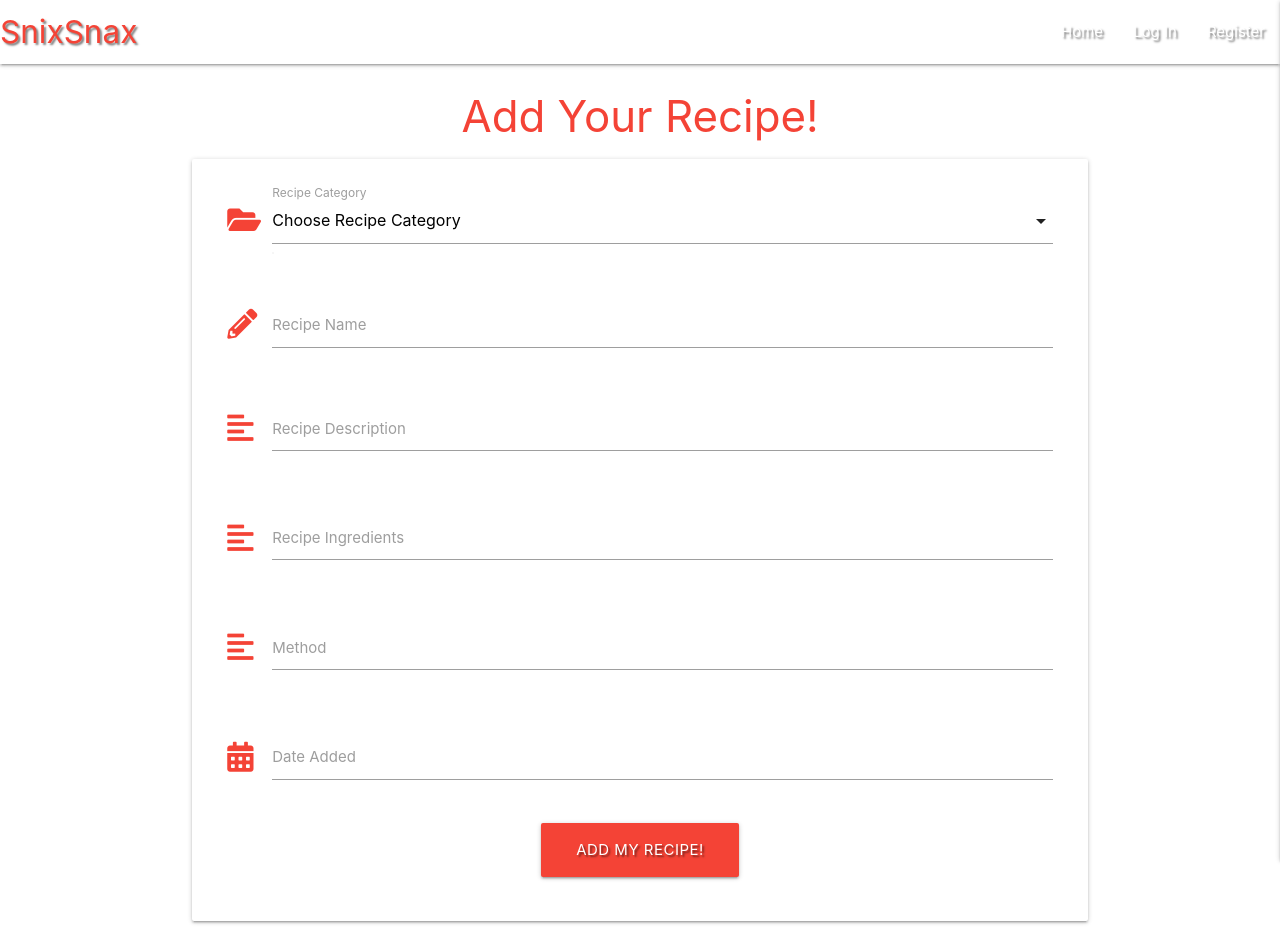
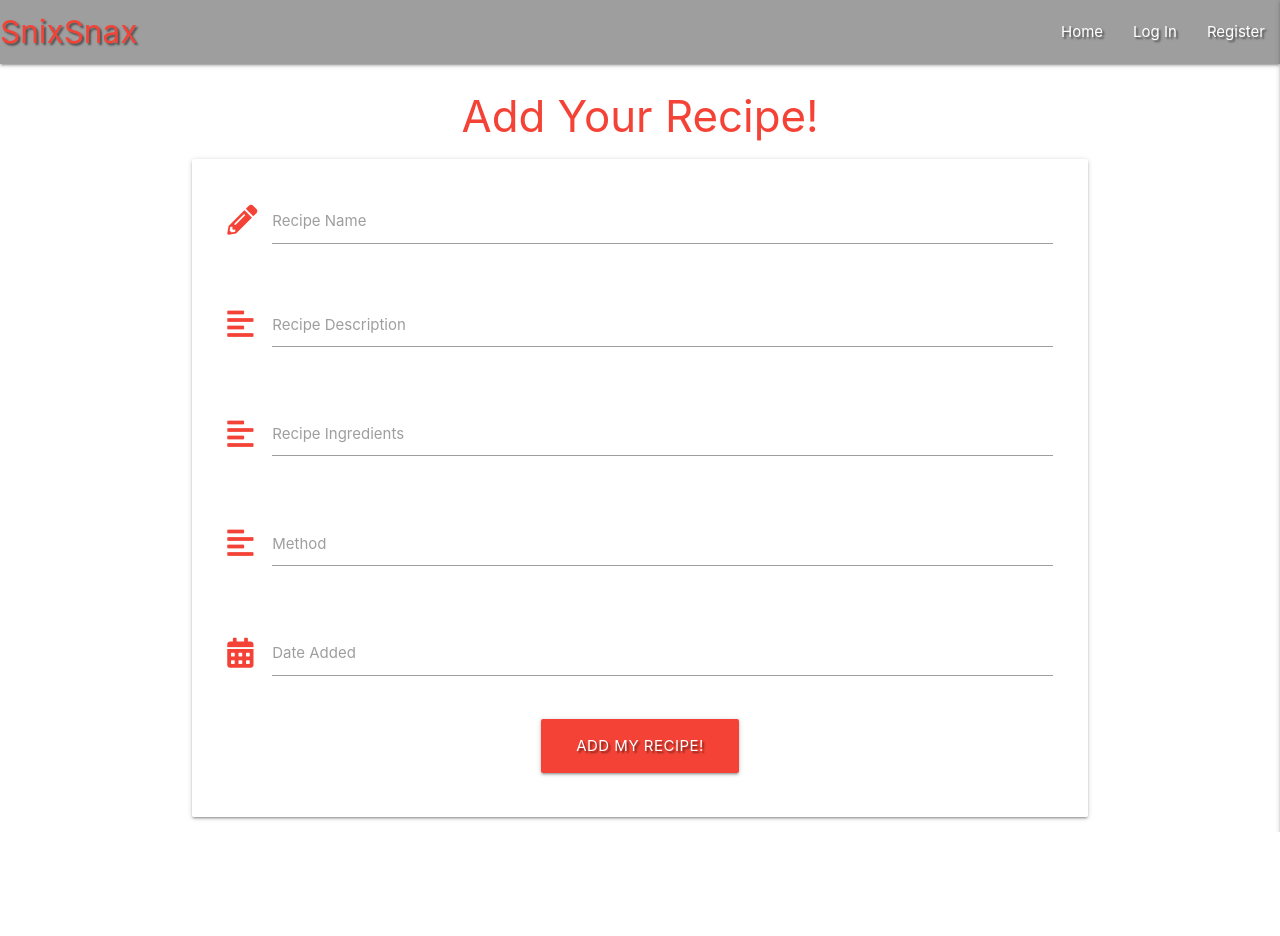
Before and after one commit to mr19331/snix-snax, a Flask app: page /add_recipe in a window 1280 px wide. After the commit the page ends 832 px from the top, so only its background shows below. Run offline with Flask 2, Linux system fonts and the light colour scheme; data that the repository does not hold is empty; some libraries are stand-ins or nearby versions.

Commit message:
Fix error in code in categories.html

```diff
--- a/app.py
+++ b/app.py
@@ -94,7 +94,7 @@ def profile(username):
 @app.route("/logout")
 def logout():
     # remove user from session cookies
-    flash("You have been logged out ")
+    flash("You have been logged out")
     session.pop("user")
     return redirect(url_for("login"))
 
@@ -137,12 +137,12 @@ def edit_recipe(recipe_id):
     recipe = mongo.db.recipes.find_one({"_id": ObjectId(recipe_id)})
     categories = mongo.db.categories.find().sort("category_name", 1)
     return render_template("edit_recipe.html",
-             recipe=recipe, categories=categories)
+                           recipe=recipe, categories=categories)
 
 
 @app.route("/delete_recipe/<recipe_id>")
 def delete_recipe(recipe_id):
-    mongo.db.recipes.remove({"_id": ObjectId()})
+    mongo.db.recipes.remove({"_id": ObjectId(recipe_id)})
     flash("Recipe Has Been Deleted")
     return redirect(url_for("get_recipes"))
 
--- a/templates/add_recipe.html
+++ b/templates/add_recipe.html
@@ -5,20 +5,8 @@
 
  <div class="row card-panel grey-lighten-5">
     <form class="col s12" method="POST" action="{{url_for('add_recipe')}}">
-    <!-- category selection -->
-      <div class="row">
-         <div class="input-field col s12">
-           <i class=" fas fa-folder-open prefix red-text "></i>
-             <select id="category_name" name="category_name" class="validate" required>
-               <option value="" disabled selected>Choose Recipe Category</option>
-                {% for category in categories %}
-                   <option value= "{{category.category_name}}">{{category.category_name}}</option>
-                {% endfor %}
-            </select>
-        <label for="category_name">Recipe Category</label>
-     </div>
-    </div>
-    <!-- recipe name -->
+
+     <!-- recipe name -->
        <div class="row">
            <div class="input-field col s12" >
              <i class=" fas fa-pencil-alt prefix red-text "></i>
--- a/templates/base.html
+++ b/templates/base.html
@@ -14,17 +14,17 @@
 <body>
   <header>
   <!-- top navbar -->
-   <nav class= "nav-extended  text-shadow ">
-    <div class="nav-wrapper white">
-    <a href="{{url_for('get_recipes')}}" class="brand-logo red-text">SnixSnax</a>
+   <nav class= "nav-extended grey text-shadow ">
+       <div class="nav-wrapper ">
+              <a href="{{url_for('get_recipes') }}" class="brand-logo red-text">SnixSnax</a>
               <a href="#" data-target="mobile-demo" class="sidenav-trigger right"><i class="fas fa-bars"></i></a>
               <ul class="right hide-on-med-and-down">
-        <li><a href="{{url_for('get_recipes')}}">Home</a></li>
+                      <li><a href="{{url_for('get_recipes') }}">Home</a></li>
        {% if session.user %}
-            <li><a href="{{url_for('profile', username=session['user'])}}">Profile</a></li>
+            <li><a href="{{url_for('profile', username=session['user']) }}">Profile</a></li>
             <li><a href="{{url_for('add_recipe') }}">Add A Recipe</a></li>
             {% if session.user|lower == "admin"|lower %}
-               <li><a href="{{url_for('get_categories')}}">Manage Categories</a></li>
+               <li><a href="{{url_for('get_categories') }}">Manage Categories</a></li>
             {% endif %}
             <li><a href="{{url_for('logout') }}">Log Out</a></li>
          {% else %}
@@ -35,15 +35,16 @@
               </ul>
        </div>
   </nav>
+
 <!-- mobile sidenav -->
   <ul class="sidenav" id="mobile-demo">
-        <li><h4 class="center-align light-blue-text text-darken-4">SnixSnax</h4></li>
+        <li><h4 class="center-align red-text ">SnixSnax</h4></li>
         <li><a href="{{url_for('get_recipes') }}">Home</a></li>
         {% if session.user %}
-            <li><a href="{{url_for('profile', username=session['user'])}}">Profile</a></li>
+            <li><a href="{{url_for('profile', username=session['user']) }}">Profile</a></li>
             <li><a href="{{url_for('add_recipe') }}">Add A Recipe</a></li>
             {% if session.user|lower == "admin"|lower %}
-              <li><a href="{{url_for('get_categories')}}">Manage Categories</a></li>
+              <li><a href="{{url_for('get_categories') }}">Manage Categories</a></li>
             {% endif %}
               <li><a href="{{url_for('logout') }}">Log Out</a></li>
          {% else %}
@@ -61,13 +62,10 @@
 
          <div class="row flashes">
               <h4 class="light-blue lighten-4 center-align">{{message}}</h4>
-
        </div>
               {% endfor %}
             {%  endif  %}
          {% endwith %}
-
-
     </section>
 
     <main class= "container">
--- a/templates/categories.html
+++ b/templates/categories.html
@@ -11,8 +11,8 @@
           <span class="card-title">{{ category.category_name }}</span>
          </div>
         <div class="card-action">
-          <a href="#" class="btn-small green accent-4">Edit</a>
-          <a href="#" class= "btn-small light-blue lighten-1">Delete</a>
+          <a href="#" class="btn green accent-4">Edit</a>
+          <a href="#" class= "btn light-blue lighten-1">Delete</a>
         </div>
       </div>
     </div>
--- a/templates/edit_recipe.html
+++ b/templates/edit_recipe.html
@@ -4,7 +4,7 @@
 <h3 class="red-text center-align">Edit A Recipe</h3>
 
  <div class="row card-panel grey-lighten-5">
-    <form class="col s12" method="POST" action="{{url_for('edit_recipe', recipe_id=recipe._id)}}">
+    <form class="col s12" method="POST" action="{{url_for('edit_recipe', recipe_id=recipe._id) }}">
     <!-- category selection -->
       <div class="row">
          <div class="input-field col s12">
@@ -13,7 +13,7 @@
                <option value="" disabled >Choose Recipe Category</option>
                 {% for category in categories %}
                   {% if category.category_name == recipe.category_name %}
-                    <option value= "{{category.category_name}}" selected>{{category.category_name}}</option>
+                    <option value="{{ category.category_name}}" selected>{{ category.category_name}}</option>
                   {% else %}
                    <option value= "{{category.category_name}}">{{category.category_name}}</option>
                   {% endif %}
--- a/templates/profile.html
+++ b/templates/profile.html
@@ -2,7 +2,7 @@
 {% block content %}
 
 <div class="row">
-    <div class="col s12 m8 offset-m2" ">
+    <div class="col s12 m8 offset-m2" >
       <div class="card-panel">
         <h3 class="center-align light-blue-text text-darken-4">
         {{username}}'s Profile</h3>
```
Lines whose indentation alone changed are shown as unchanged.
